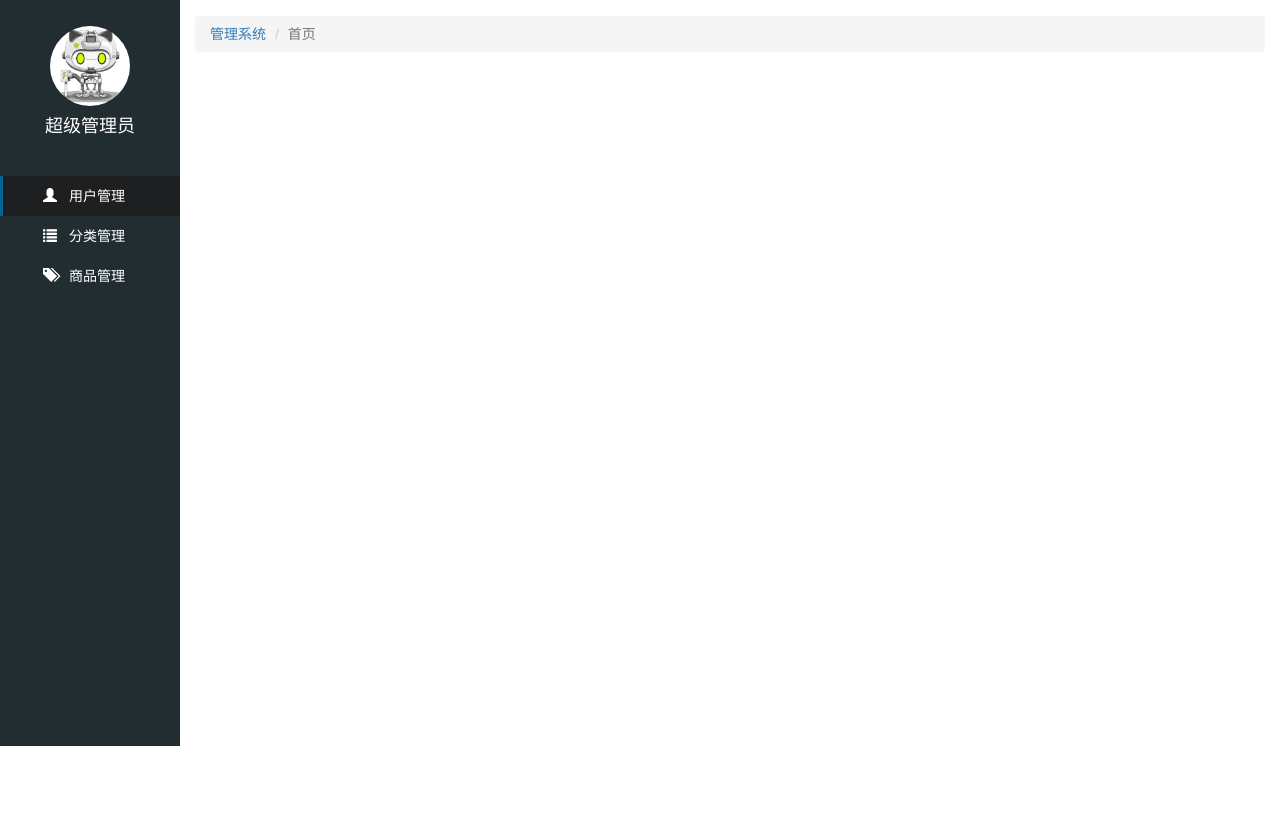
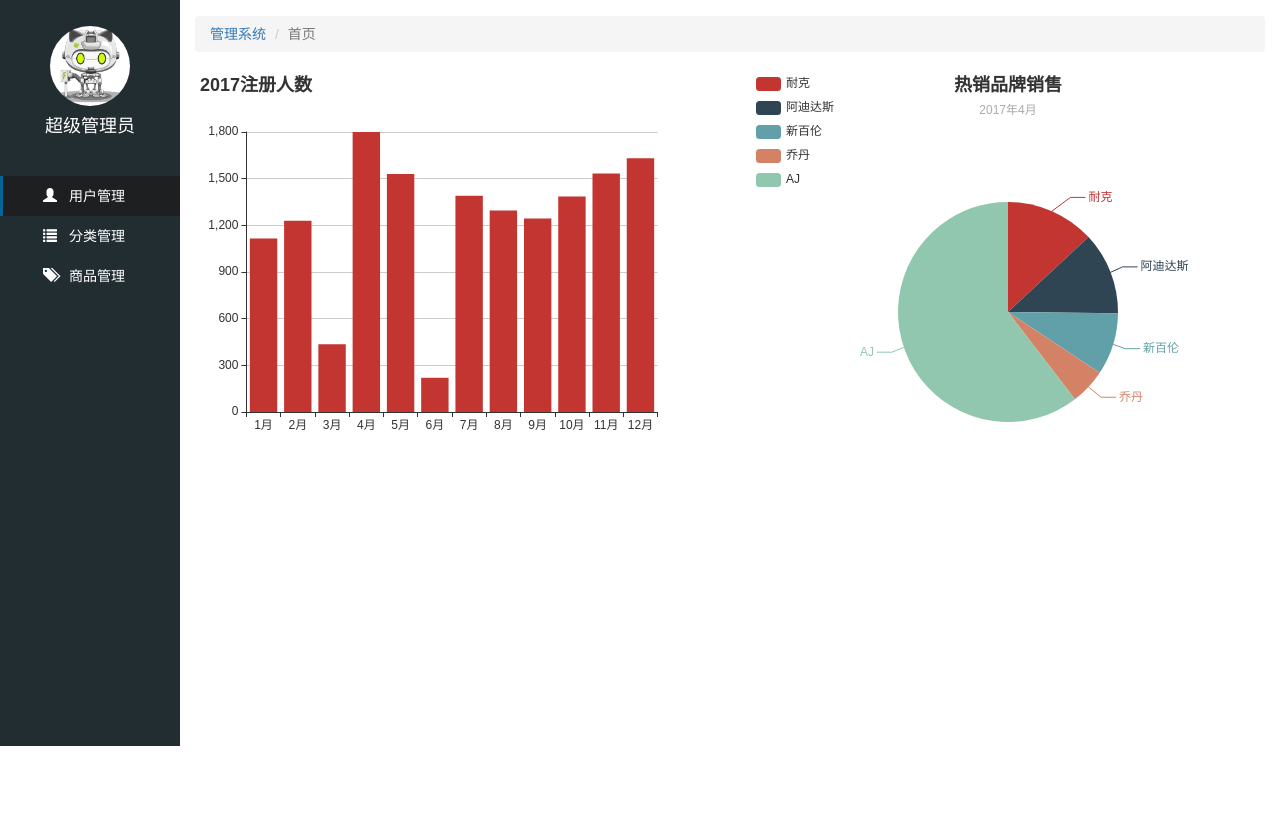
Before and after one commit to lianganan/letao, a website: page public/back/index.html in a window 1280 px wide. Shown: the part 54-882 px from the top of the page. After the commit the page ends 800 px from the top, so only its background shows below. Drawn offline with Linux system fonts and the light colour scheme.

Commit message:
管理主体-图图标绘制完成

```diff
--- a/public/back/css/comment.css
+++ b/public/back/css/comment.css
@@ -36,6 +36,7 @@
   top: 0;
   left: 0;
   background-color: #222D32;
+  z-index: 999;
 }
 .lt_aside .brand {
   width: 100%;
@@ -86,14 +87,17 @@
 .lt_main {
   padding-left: 180px;
   padding-top: 50px;
-  height: 2000px;
+  /* height: 2000px; */
 }
 .lt_main .lt_topbar {
+  padding-left: 180px;
   width: 100%;
   height: 50px;
   background-color: #3C8DBC;
   position: fixed;
+  left: 0;
   top: 0;
+  z-index: 666;
 }
 .lt_main .lt_topbar a {
   width: 50px;
--- a/public/back/js/index.js
+++ b/public/back/js/index.js
@@ -0,0 +1,80 @@
+$(function () {
+  // 基于准备好的dom，初始化echarts实例
+  var myChart = echarts.init(document.querySelector('.left'));
+
+  // 指定图表的配置项和数据
+  var option = {
+    title: {
+      text: '2017注册人数'
+    },
+    tooltip: {},
+    legend: {
+      data: ['月份']
+    },
+    xAxis: {
+      data: ["1月", "2月", "3月", "4月", "5月", "6月", "7月", "8月", "9月", "10月", "11月", "12月"]
+    },
+    yAxis: {},
+    series: [{
+      name: '人数',
+      type: 'bar',
+      data: [1115, 1230, 436, 1800, 1530, 220, 1390, 1295, 1244, 1386, 1534, 1632]
+    }]
+  };
+
+  // 使用刚指定的配置项和数据显示图表。
+  myChart.setOption(option);
+
+  var myChart1 = echarts.init(document.querySelector('.right'));
+  var option1 = {
+    title: {
+      text: '热销品牌销售',
+      subtext: '2017年4月',
+      x: 'center'
+    },
+    tooltip: {
+      trigger: 'item',
+      formatter: "{a} <br/>{b} : {c} ({d}%)"
+    },
+    legend: {
+      orient: 'vertical',
+      left: 'left',
+      data: ['耐克', '阿迪达斯', '新百伦', '乔丹', 'AJ']
+    },
+    series: [{
+      name: '访问来源',
+      type: 'pie',
+      radius: '55%',
+      center: ['50%', '60%'],
+      data: [{
+          value: 335,
+          name: '耐克'
+        },
+        {
+          value: 310,
+          name: '阿迪达斯'
+        },
+        {
+          value: 234,
+          name: '新百伦'
+        },
+        {
+          value: 135,
+          name: '乔丹'
+        },
+        {
+          value: 1548,
+          name: 'AJ'
+        }
+      ],
+      itemStyle: {
+        emphasis: {
+          shadowBlur: 10,
+          shadowOffsetX: 0,
+          shadowColor: 'rgba(0, 0, 0, 0.5)'
+        }
+      }
+    }]
+  };
+  myChart1.setOption(option1);
+})
```
Also changed, not shown: public/back/index.html (+1 -3 lines).
